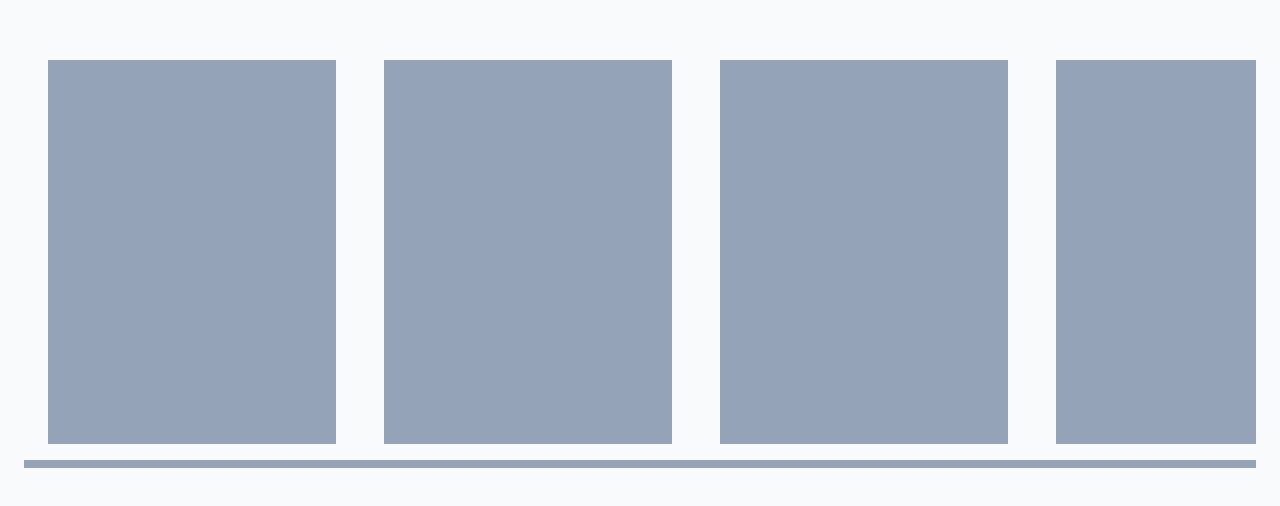
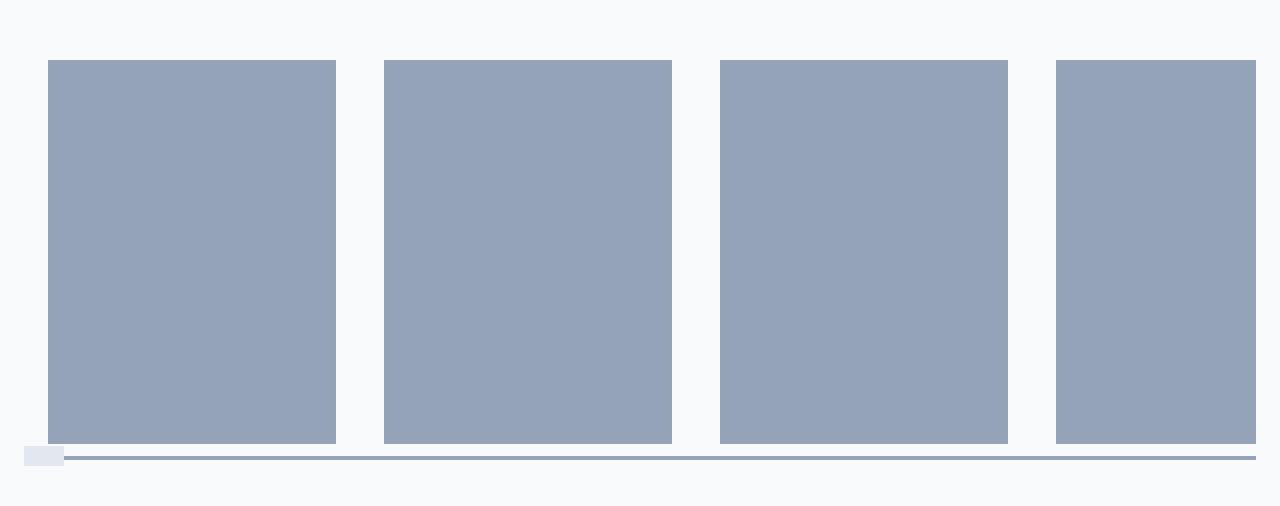
Before and after one commit to ratasorin/snikpic-features, a Next.js app: page / in a window 1280 px wide. Shown: the part 148-654 px from the top of the page. Built offline with nearby package versions, Linux system fonts and the light colour scheme.

Commit message:
[Feature] Add button to the custom scrollbar

```diff
--- a/src/components/Section.tsx
+++ b/src/components/Section.tsx
@@ -3,14 +3,16 @@ const CARDS = 50;
 const Section = () => {
   return (
     <div className="absolute left-0 top-0 w-screen h-screen bg-slate-50 p-6 flex items-center">
-      <div className="relative w-full overflow-x-scroll overflow scroll-overlap">
+      <div className="relative w-full overflow-x-scroll overflow-hidden scroll-overlap">
         <div className="relative min-w-fit">
           <div className="min-w-fit h-auto flex flex-row">
             {Array.from({ length: CARDS }).map((_, i) => (
               <div className="w-72 h-96 bg-slate-400 m-6"></div>
             ))}
           </div>
-          <div className="absolute h-2 min-w-full bottom-0 bg-slate-400"></div>
+          <div className="absolute z-50 h-1 min-w-full -translate-y-[12px] bg-slate-400">
+            <div className="absolute w-10 h-5 bg-slate-200 -translate-y-1/2 left-0"></div>
+          </div>
         </div>
       </div>
     </div>
--- a/styles/globals.css
+++ b/styles/globals.css
@@ -3,10 +3,11 @@
 @tailwind utilities;
 
 .scroll-overlap {
-  overflow: overlay;
+  overflow-x: overlay;
+  overflow-y: visible;
 }
 
 .scroll-overlap::-webkit-scrollbar {
   background: rgba(0, 0, 0, 0.27);
-  height: 8px;
+  height: 20px;
 }
```
